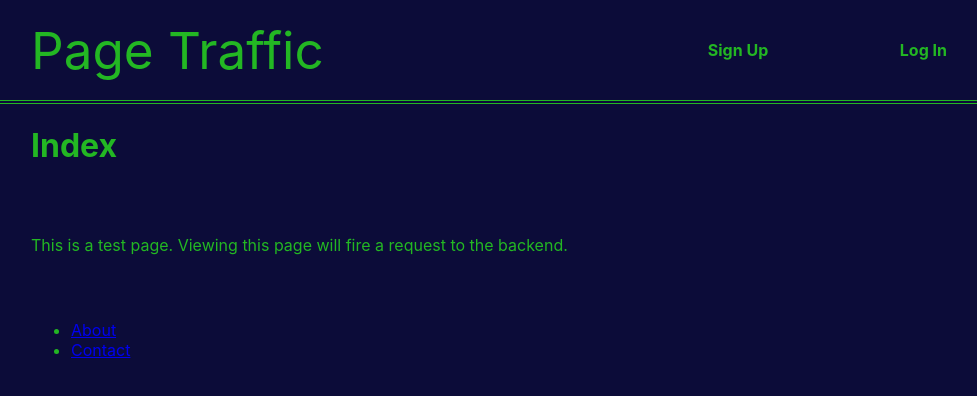
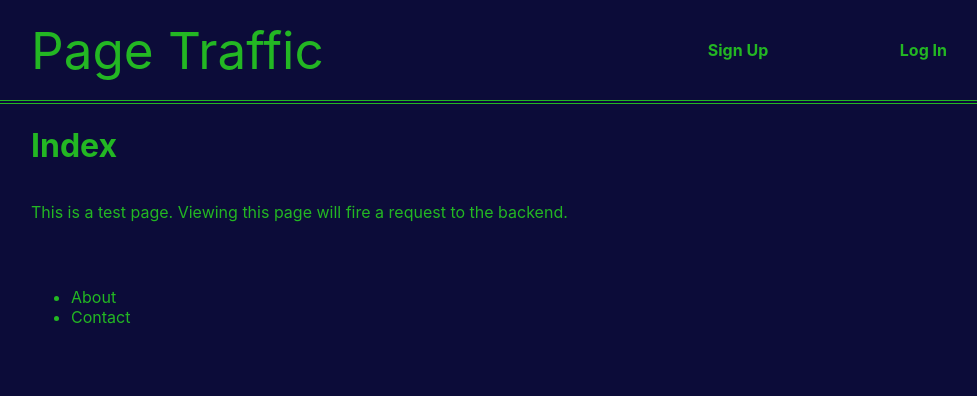
Before and after one commit to kohrVid/traffic_frontend, a Next.js app: page /pages in a window 1280 px wide. Shown: the top 396 px of the page, without its empty margins (49-1026 px from the left). Built offline with nearby package versions, Linux system fonts and the light colour scheme; no server answers.

Commit message:
Add a link to tracked pages in the Menu
I've fixed a few issues with the styling in these pages.

```diff
--- a/components/Menu/index.jsx
+++ b/components/Menu/index.jsx
@@ -28,9 +28,14 @@ export const Menu = () => {
 
       <ul className={`${styles.navItems} ${styles.navLinks}`}>
         {authenticated ? (
-          <li>
-            <LogOutForm />
-          </li>
+          <>
+            <li>
+              <Link href="/pages">Tracked Pages</Link>
+            </li>
+            <li>
+              <LogOutForm />
+            </li>
+          </>
         ) : (
           <>
             <li>
--- a/pages/pages/about.jsx
+++ b/pages/pages/about.jsx
@@ -2,6 +2,7 @@ import { useContext, useEffect } from 'react';
 import { GetServerSideProps, NextPage } from 'next';
 import { withRouter } from 'next/router';
 import { VisitContext } from '@/components/VisitContext';
+import styles from './styles.module.scss';
 
 export const getServerSideProps = async ({ req }) => (
   {
@@ -29,7 +30,8 @@ const About = ({ router, headers }) => {
   return (
     <>
       <h1>About</h1>
-      <p>
+
+      <p className={styles.autoFlex}>
         This is a test page. Viewing this page
         will fire a request to the backend.
       </p>
--- a/pages/pages/contact.jsx
+++ b/pages/pages/contact.jsx
@@ -2,6 +2,7 @@ import { useContext, useEffect } from 'react';
 import { GetServerSideProps, NextPage } from 'next';
 import { withRouter } from 'next/router';
 import { VisitContext } from '@/components/VisitContext';
+import styles from './styles.module.scss';
 
 export const getServerSideProps = async ({ req }) => (
   {
@@ -29,7 +30,8 @@ const Contact = ({ router, headers }) => {
   return (
     <>
       <h1>Contact</h1>
-      <p>
+
+      <p className={styles.autoFlex}>
         This is a fake contact page. Viewing this page
         will fire a request to the backend.
       </p>
--- a/pages/pages/index.jsx
+++ b/pages/pages/index.jsx
@@ -2,6 +2,8 @@ import { useContext, useEffect } from 'react';
 import { GetServerSideProps, NextPage } from 'next';
 import { withRouter } from 'next/router';
 import { VisitContext } from '@/components/VisitContext';
+import { Link } from '@/components/Link';
+import styles from './styles.module.scss';
 
 export const getServerSideProps = async ({ req }) => (
   {
@@ -30,17 +32,17 @@ const Index = ({ router, headers }) => {
     <>
       <h1>Index</h1>
 
-      <p>
+      <p className={styles.autoFlex}>
         This is a test page. Viewing this page
         will fire a request to the backend.
       </p>
 
-      <ul>
+      <ul className={styles.autoFlex}>
         <li>
-          <a href="/pages/about">About</a>
+          <Link href="/pages/about">About</Link>
         </li>
         <li>
-          <a href="/pages/contact">Contact</a>
+          <Link href="/pages/contact">Contact</Link>
         </li>
       </ul>
     </>
--- /dev/null
+++ b/pages/pages/styles.module.scss
@@ -0,0 +1,3 @@
+.autoFlex {
+  flex: auto;
+}
```
